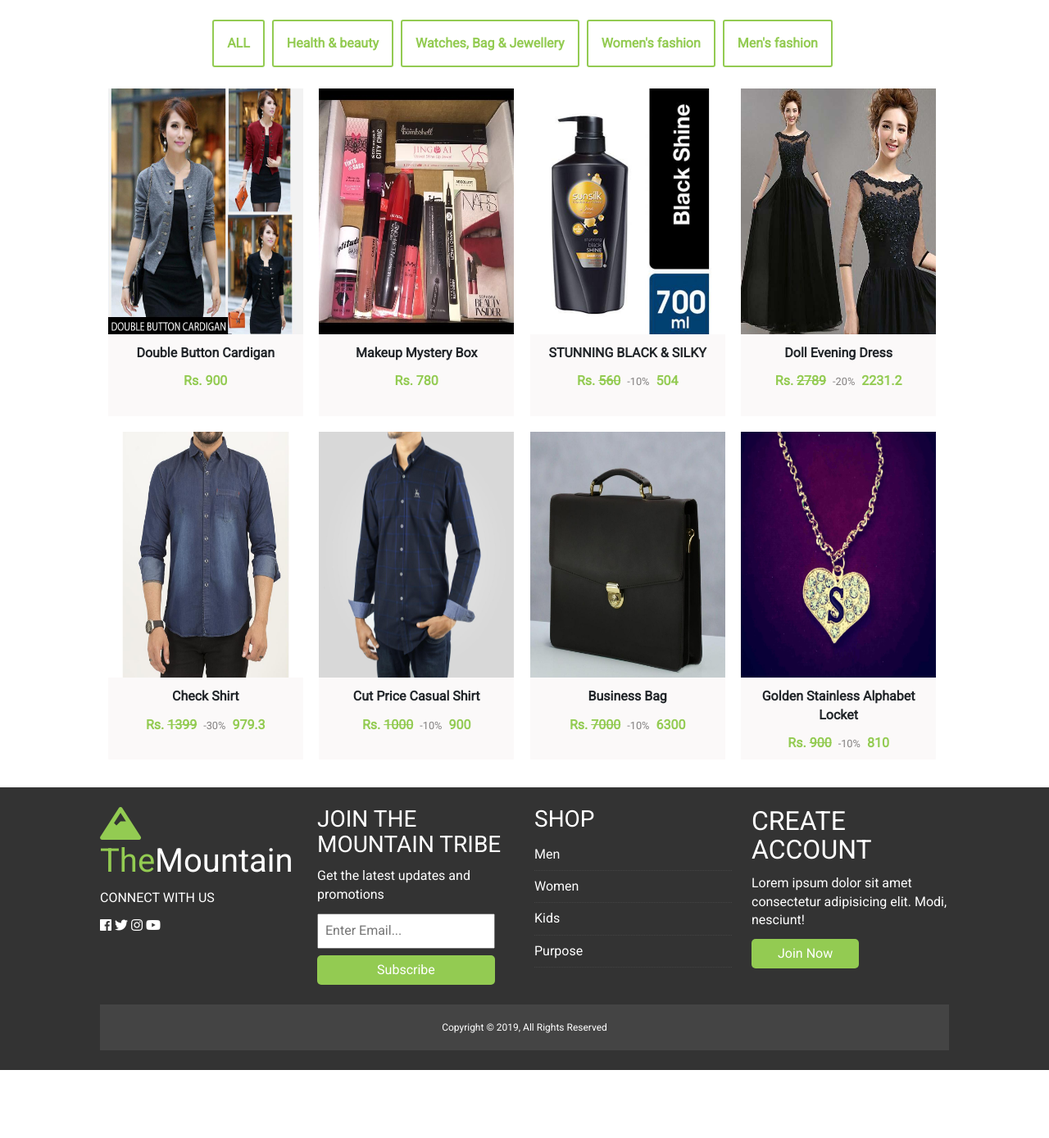
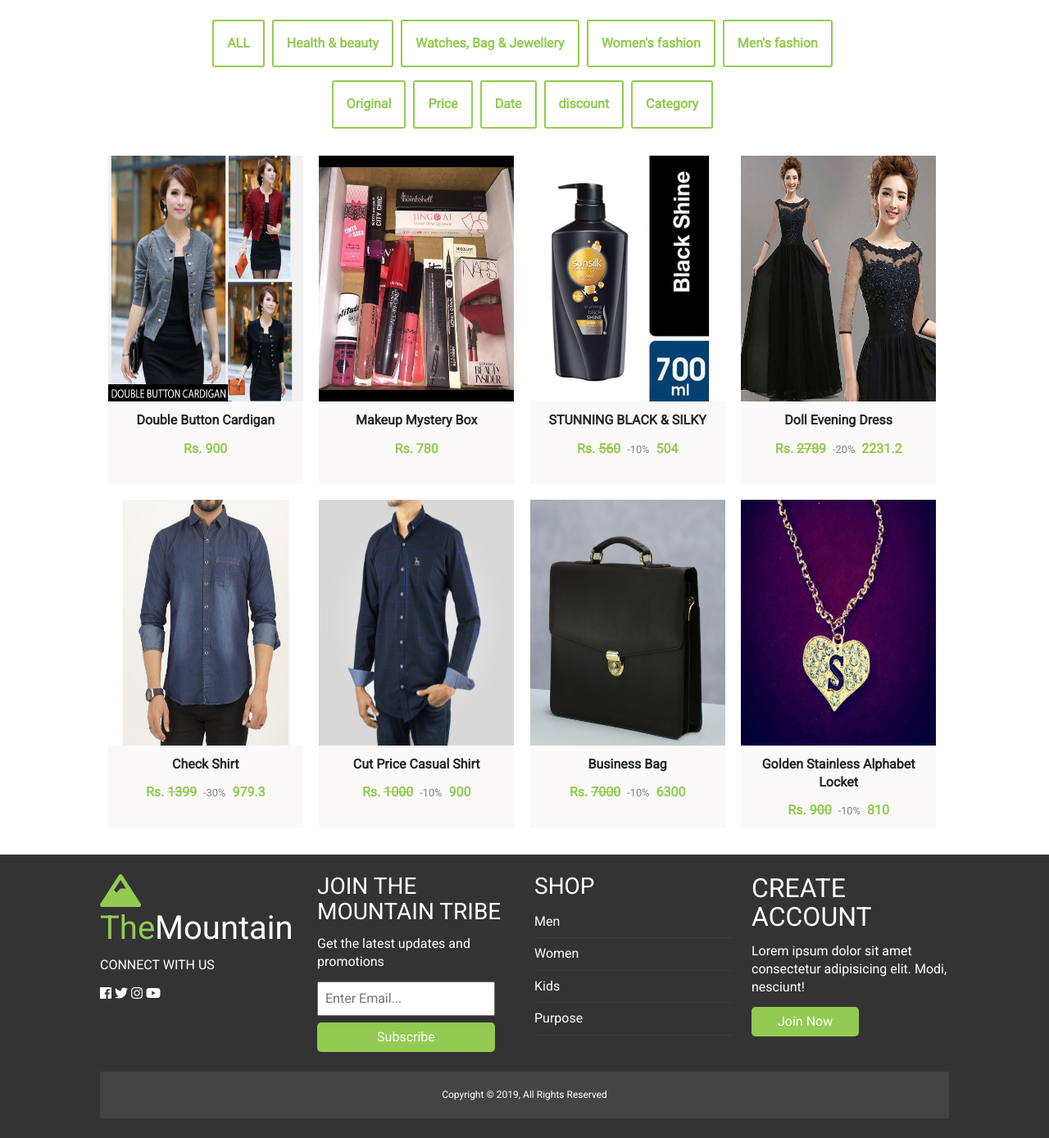
Before and after one commit to Ridayy/Ecommerce, a CodeIgniter app: page /ecommerce/pages/shop in a window 1280 px wide. Shown: the part 84-1473 px from the top of the page at 82% size. Before the commit the page ends 1390 px from the top, so only its background shows below. Run offline with CodeIgniter, Linux system fonts and the light colour scheme; data comes from the database, SQL or seed files in the repository; some libraries are stand-ins or nearby versions.

Commit message:
sorting functionality and fancybox added

```diff
--- a/application/views/inc/footer.php
+++ b/application/views/inc/footer.php
@@ -3,6 +3,7 @@
     <script src="https://cdnjs.cloudflare.com/ajax/libs/popper.js/1.11.0/umd/popper.min.js" integrity="sha384-b/U6ypiBEHpOf/4+1nzFpr53nxSS+GLCkfwBdFNTxtclqqenISfwAzpKaMNFNmj4" crossorigin="anonymous"></script>
     <script src="https://maxcdn.bootstrapcdn.com/bootstrap/4.0.0-beta/js/bootstrap.min.js" integrity="sha384-h0AbiXch4ZDo7tp9hKZ4TsHbi047NrKGLO3SEJAg45jXxnGIfYzk4Si90RDIqNm1" crossorigin="anonymous"></script>
     <script type="text/javascript" src="https://unpkg.com/isotope-layout@3.0.5/dist/isotope.pkgd.min.js"></script>
+    <script src="https://cdnjs.cloudflare.com/ajax/libs/fancybox/3.2.5/jquery.fancybox.min.js"></script>
     <script src="<?php echo base_url(); ?>assets/js/script.js"></script>
 
 </body>
--- a/application/views/inc/header.php
+++ b/application/views/inc/header.php
@@ -5,10 +5,11 @@
   <meta name="viewport" content="width=device-width, initial-scale=1.0">
   <meta http-equiv="X-UA-Compatible" content="ie=edge">
   <meta name="viewport" content="width=device-width, initial-scale=1">
-  <link rel="stylesheet" type="text/css" href="assets/css/superslides.css">
+  <link rel="stylesheet" type="text/css" href="<?php echo base_url(); ?>assets/css/superslides.css">
   <link rel="stylesheet" href="https://maxcdn.bootstrapcdn.com/bootstrap/4.0.0-beta/css/bootstrap.min.css" integrity="sha384-/Y6pD6FV/Vv2HJnA6t+vslU6fwYXjCFtcEpHbNJ0lyAFsXTsjBbfaDjzALeQsN6M" crossorigin="anonymous">
   <link rel="stylesheet" href="https://use.fontawesome.com/releases/v5.0.8/css/all.css" integrity="sha384-3AB7yXWz4OeoZcPbieVW64vVXEwADiYyAEhwilzWsLw+9FgqpyjjStpPnpBO8o8S" crossorigin="anonymous">
   <script src="https://ajax.googleapis.com/ajax/libs/jquery/3.3.1/jquery.min.js"></script>
+  <link rel="stylesheet" href="https://cdnjs.cloudflare.com/ajax/libs/fancybox/3.2.5/jquery.fancybox.min.css" />
   <link rel="stylesheet" href="<?php echo base_url(); ?>assets/css/style.css">
   <title>The Mountain</title>
 </head>
--- a/application/views/pages/home.php
+++ b/application/views/pages/home.php
@@ -35,7 +35,7 @@
 
 
             <!-- Show products here -->
-			<div class="items">
+			<div class="items mt-4">
               <?php foreach ($products as $product): ?>
                     <div class="item <?php echo $product['cat_class']; ?>" data-category="<?php echo $product['cat_class']; ?>">
                         <div class="item-image">
@@ -44,7 +44,7 @@
                         <div class="item-description">
                             <p><?php echo ucfirst($product['product_description']); ?></p>
                             <?php if($product['discount'] != 0): ?>
-                                <span class="price">Rs. <strike> <?php echo($product['product_price']); ?></strike></span>
+                                <span class="price">Rs. <del> <?php echo($product['product_price']); ?></del></span>
                                 <small class='gray-text'>-<?php echo $product['discount']; ?>% </small>
                                 <span class="price"><?php echo($product['product_price'] - $product['product_price']* ($product['discount']/100)); ?></span>
                             <?php else: ?>
--- a/application/views/pages/shop.php
+++ b/application/views/pages/shop.php
@@ -4,7 +4,7 @@
 <section class="m-4">
    <div class="container">
       <div class="filter">
-        <center>
+         <center>
             <ul id="filters">
             <a href="#" data-filter="*" class="current cat-btn outline-primary">ALL</a>
             <?php foreach ($categories as $category): ?>
@@ -15,18 +15,22 @@
 
             <?php endforeach; ?>
             </ul>
+          </center>
         </div>
 
 
-        <!-- <div id="sorts" class="button-group">
-            <button class="cat-btn is-checked" data-sort-by="original-order">Original order</button>
-            <button class="cat-btn" data-sort-by="title">Title</button>
-            <button class="cat-btn" data-sort-by="date">Date</button>
-            <button class="cat-btn" data-sort-by="category">Category</button>
+        <div id="sorts" class="button-group">
+             <center>
+                <button class="cat-btn is-checked" data-sort-by="original-order">Original</button>
+                <button class="cat-btn" data-sort-by="price">Price</button>
+                <button class="cat-btn" data-sort-by="date">Date</button>
+                <button class="cat-btn" data-sort-by="discount">discount</button>
+                <button class="cat-btn" data-sort-by="category">Category</button>
+            </center>
         </div>
 
-      -->
-        <div class="items">
+
+        <div class="items mt-4">
               <?php foreach ($products as $product): ?>
                     <div class="item <?php echo $product['cat_class']; ?>" data-category="<?php echo $product['cat_class']; ?>">
                         <div class="item-image">
@@ -35,13 +39,28 @@
                         <div class="item-description">
                             <p><?php echo ucfirst($product['product_description']); ?></p>
                             <?php if($product['discount'] != 0): ?>
-                                <span class="price">Rs. <strike> <?php echo($product['product_price']); ?></strike></span>
+                                <span class="price">Rs. <del> <?php echo($product['product_price']); ?></del></span>
                                 <small class='gray-text'>-<?php echo $product['discount']; ?>% </small>
                                 <span class="price"><?php echo($product['product_price'] - $product['product_price']* ($product['discount']/100)); ?></span>
                             <?php else: ?>
                                 <span class="price">Rs. <?php echo($product['product_price']); ?></span>
                             <?php endif; ?>
                         </div>
+                        <div class="icons">
+                            <a href="<?php echo base_url().$product['product_image']; ?>" title="View Product" class="buy_button" data-fancybox data-caption="<?php echo ucfirst($product['product_description']); ?>">
+                                <i class="fas fa-eye"></i>
+                            </a>
+
+                            <a href="" target="_blank" class="cart_button">
+                                <i class="fas fa-shopping-cart"></i>
+                            </a>
+						</div>
+                        <div class="d-none">
+                            <p class="price"><?php echo $product['product_price']; ?></p>
+                            <p class="date"><?php echo $product['created_at']; ?></p>
+                            <p class="discount"><?php echo $product['discount']; ?></p>
+                        </div>
+                        <div class="overlay"></div>
                     </div>
                 <?php endforeach; ?>
          </div>
--- a/assets/css/style.css
+++ b/assets/css/style.css
@@ -319,7 +319,96 @@
     background: rgb(251, 249, 249);
     text-align: center;
     font-weight: bold;
+    cursor: pointer;
+    position: relative;
+    display: block;
+    overflow: hidden;
 }
+
+
+.item .icons {
+	position: absolute;
+  width: 90px;
+  height: 40px;
+  left: 50%;
+  top: 50%;
+  margin: -20px auto 0 -47px;
+  text-align: center;
+  z-index: 999 !important;
+}
+
+.item .icons i {
+	color: #fff;
+  font-size: 20px;
+  margin-top: 9px;
+}
+
+.item a {
+	width: 40px;
+  height: 40px;
+  background-color: #93cb52;
+  position: relative;
+  display: inline-block;
+
+  -webkit-transition: all 0.2s linear, 0.2s;
+  -moz-transition: all 0.2s linear, 0.2s;
+  -o-transition: all 0.2s linear, 0.2s;
+  -ms-transition: all 0.2s linear, 0.2s;
+  -transition: all 0.2s linear, 0.2s;
+
+}
+
+.item .overlay {
+	width: 100%;
+  height: 100%;
+  background-color: rgba(0, 0, 0, 0.2);
+  position: absolute;
+  left: 0px;
+  top: 0px;
+  opacity: 0;
+
+  -webkit-transition: all 0.2s linear, 1s;
+  -moz-transition: all 0.2s linear, 1s;
+  -o-transition: all 0.2s linear, 1s;
+  -ms-transition: all 0.2s linear, 1s;
+  -transition: all 0.2s linear, 1s;
+}
+
+.item:hover {
+  border:2px solid #93cb52;
+  border-radius: 2px;
+}
+
+.item:hover .overlay {
+	opacity: 1;
+}
+
+.item .buy_button {
+	float: left;
+	left: -200px;
+}
+
+.item .cart_button {
+	float: right;
+	right: -200px;
+}
+
+.item:hover .buy_button {
+	left: 0px;
+}
+
+.item:hover .cart_button {
+	right: 0px;
+}
+
+.item:hover img {
+	-webkit-transform: scale(1.05, 1.05);
+  -moz-transform: scale(1.05, 1.05);
+  -o-transform: scale(1.05, 1.05);
+  -ms-transform: scale(1.05, 1.05);
+  -transform: scale(1.05, 1.05);
+}
+
 
 .price {
     color: #93cb52;
--- a/assets/js/script.js
+++ b/assets/js/script.js
@@ -11,9 +11,8 @@ $(window).on("load", function() {
 
 $(document).ready(function() {
 
-	$(".item").click(function(){
-		console.log('clicked');
-	})
+
+	$("[data-fancybox]").fancybox();
 
 	$(".items").isotope({
 		filter: '*',
@@ -23,8 +22,9 @@ $(document).ready(function() {
 			queue: false
 		},
 		getSortData: {
-        title: '.title',
-        date: '.date',
+        price: '.price',
+		date: '.date',
+		discount: '.discount',
         category: '[data-category]',
        }
 	});
```
